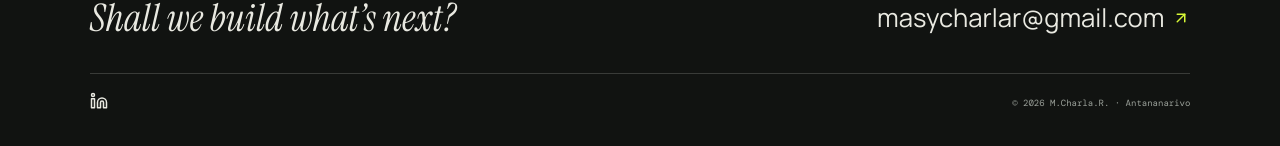
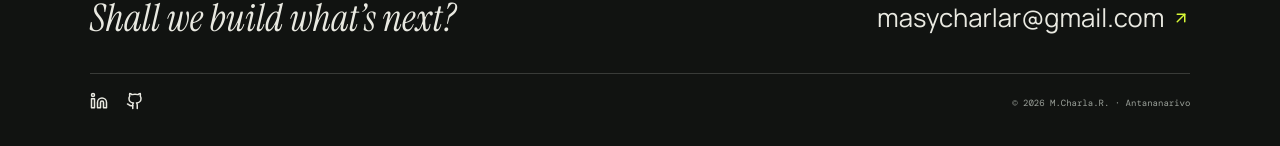
Before and after one commit to Charla19/MasyCharlaR, a Next.js app: page / in a window 1280 px wide. Shown: the part 8845-8991 px from the top of the page. Built offline with nearby package versions, Linux system fonts and the light colour scheme; no server answers; the database is empty.

Commit message:
Add GitHub link to portfolio footer

```diff
--- a/app/page.tsx
+++ b/app/page.tsx
@@ -1,7 +1,7 @@
 "use client";
 
 import { AnimatePresence, motion, useMotionValue, useReducedMotion, useScroll, useSpring, useTransform } from "framer-motion";
-import { ArrowDownRight, ArrowUp, ArrowUpRight, Award, BookOpenText, Cloud, Code2, Database, Gamepad2, Layers3, Linkedin, Menu, Mic2, Music2, Pencil, PenLine, UsersRound, X } from "lucide-react";
+import { ArrowDownRight, ArrowUp, ArrowUpRight, Award, BookOpenText, Cloud, Code2, Database, Gamepad2, Github, Layers3, Linkedin, Menu, Mic2, Music2, Pencil, PenLine, UsersRound, X } from "lucide-react";
 import { useEffect, useRef, useState } from "react";
 
 type Language = "fr" | "en";
@@ -444,7 +444,7 @@ export default function Home() {
         <motion.p className="human-note" {...reveal}>{t("humanNote")}</motion.p>
       </section>
 
-      <footer><p>{t("footerPrompt")}</p><button className="footer-contact" type="button" onClick={() => setContactOpen(true)}>masycharlar@gmail.com <ArrowUpRight size={18} /></button><div><a aria-label={t("linkedin")} href="https://www.linkedin.com/in/charla-masy-r/" target="_blank" rel="noreferrer"><Linkedin size={18} /></a><span>© {new Date().getFullYear()} M.Charla.R. · Antananarivo</span></div></footer>
+      <footer><p>{t("footerPrompt")}</p><button className="footer-contact" type="button" onClick={() => setContactOpen(true)}>masycharlar@gmail.com <ArrowUpRight size={18} /></button><div><a aria-label={t("linkedin")} href="https://www.linkedin.com/in/charla-masy-r/" target="_blank" rel="noreferrer"><Linkedin size={18} /></a><a aria-label="GitHub" href="https://github.com/Charla19" target="_blank" rel="noreferrer"><Github size={18} /></a><span>© {new Date().getFullYear()} M.Charla.R. · Antananarivo</span></div></footer>
       <BackToTop language={language} />
       <ContactDialog open={contactOpen} onClose={() => setContactOpen(false)} language={language} />
     </main>
```
